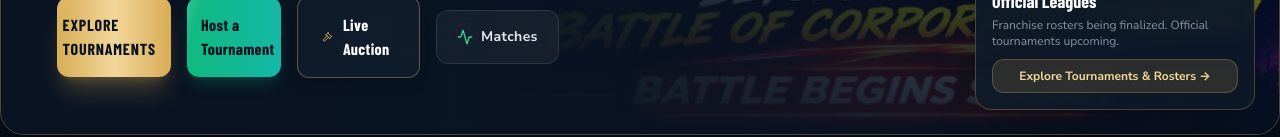
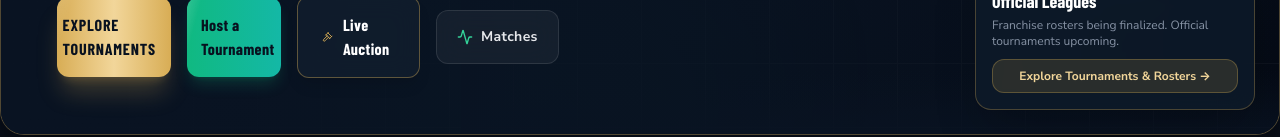
Before and after one commit to SAGIR383/ddpl-cricket-app, a Next.js app: page / in a window 1280 px wide. Shown: the part 724-861 px from the top of the page. Built offline with nearby package versions, Linux system fonts and the light colour scheme; no server answers; the database is empty; a web font is replaced by a local one.

Commit message:
fix: restore full head visibility with object-contain, boost brightness, and remove left grey haze

```diff
--- a/src/components/home/HomePageClient.tsx
+++ b/src/components/home/HomePageClient.tsx
@@ -582,7 +582,6 @@ export function HomePageClient() {
               href="/tournaments"
               className="block relative w-full rounded-2xl overflow-hidden border border-transparent shadow-lg group cursor-pointer"
             >
-              <div className="absolute inset-0 z-10 pointer-events-none rounded-2xl bg-gradient-to-t from-[#091322]/70 via-transparent to-black/20" />
               <Image
                 src="/images/ddpl-3-hero-banner.jpg"
                 alt="DDPL 3.0 - Beyond Work, A Battle of Corporate Titans"
@@ -590,28 +589,28 @@ export function HomePageClient() {
                 height={720}
                 priority
                 quality={95}
-                className="w-full h-auto object-cover rounded-2xl brightness-[0.92] contrast-[1.03]"
+                className="w-full h-auto object-cover rounded-2xl brightness-[1.02] contrast-[1.02]"
               />
             </Link>
           </div>
         </div>
 
         {/* Large Grand Cinematic Hero Banner (Fills the entire highlighted middle-to-right area behind upcoming season box) */}
-        <div className="hidden lg:block absolute right-0 top-0 bottom-0 left-[35%] xl:left-[37%] z-10 overflow-hidden pointer-events-auto">
+        <div className="hidden lg:block absolute right-0 top-0 bottom-0 left-[34%] xl:left-[36%] z-10 overflow-hidden pointer-events-auto">
           <Link href="/tournaments" className="block relative w-full h-full cursor-pointer group">
-            {/* High-res Banner Image filling entire space */}
+            {/* High-res Banner Image: object-contain with slight top padding ensures heads are never cut off */}
             <Image
               src="/images/ddpl-3-hero-banner.jpg"
               alt="DDPL 3.0 - Beyond Work, A Battle of Corporate Titans"
               fill
               priority
               quality={100}
-              className="object-cover object-center lg:object-right-top xl:object-center brightness-[0.88] contrast-[1.04] transition-transform duration-700 group-hover:scale-[1.01]"
+              className="object-contain object-right xl:object-center brightness-[1.02] contrast-[1.02] transition-transform duration-700 group-hover:scale-[1.01] pt-1 sm:pt-2"
             />
-            {/* Seamless Left Edge Blend: completely transparent melt into dark navy-blue background behind text */}
-            <div className="absolute inset-0 bg-gradient-to-r from-[#091322] via-[#091322]/55 to-transparent pointer-events-none" />
-            {/* Top and Bottom Vignette for Cinematic Depth */}
-            <div className="absolute inset-0 bg-gradient-to-t from-[#091322]/85 via-transparent to-[#091322]/40 pointer-events-none" />
+            {/* Only a slim left seam blend (w-20) to smoothly merge with background without any grey/foggy haze over the image */}
+            <div className="absolute inset-y-0 left-0 w-20 bg-gradient-to-r from-[#091322] to-transparent pointer-events-none" />
+            {/* Soft bottom fade behind upcoming season card */}
+            <div className="absolute bottom-0 inset-x-0 h-16 bg-gradient-to-t from-[#091322]/80 to-transparent pointer-events-none" />
           </Link>
         </div>
 
```
